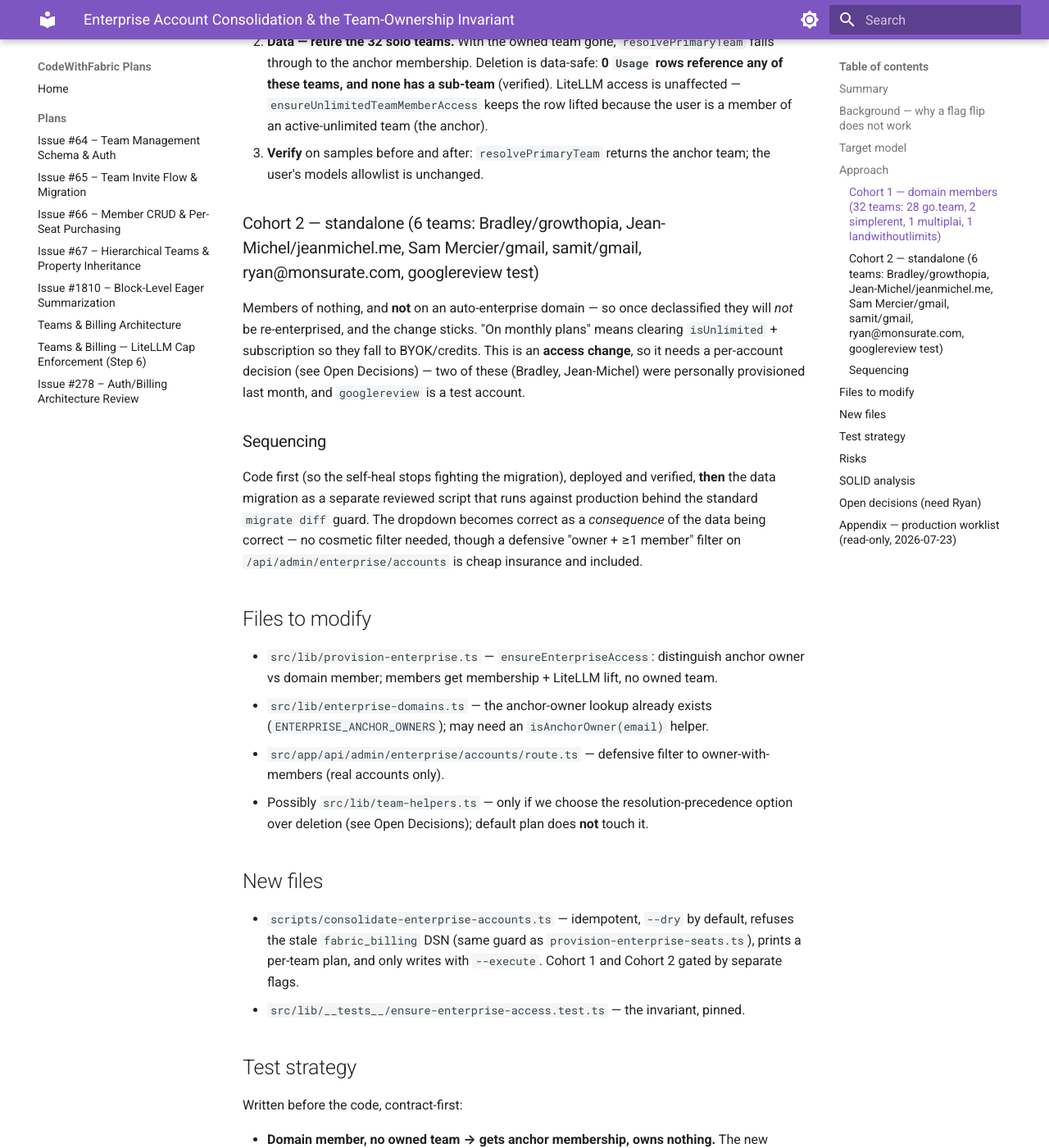
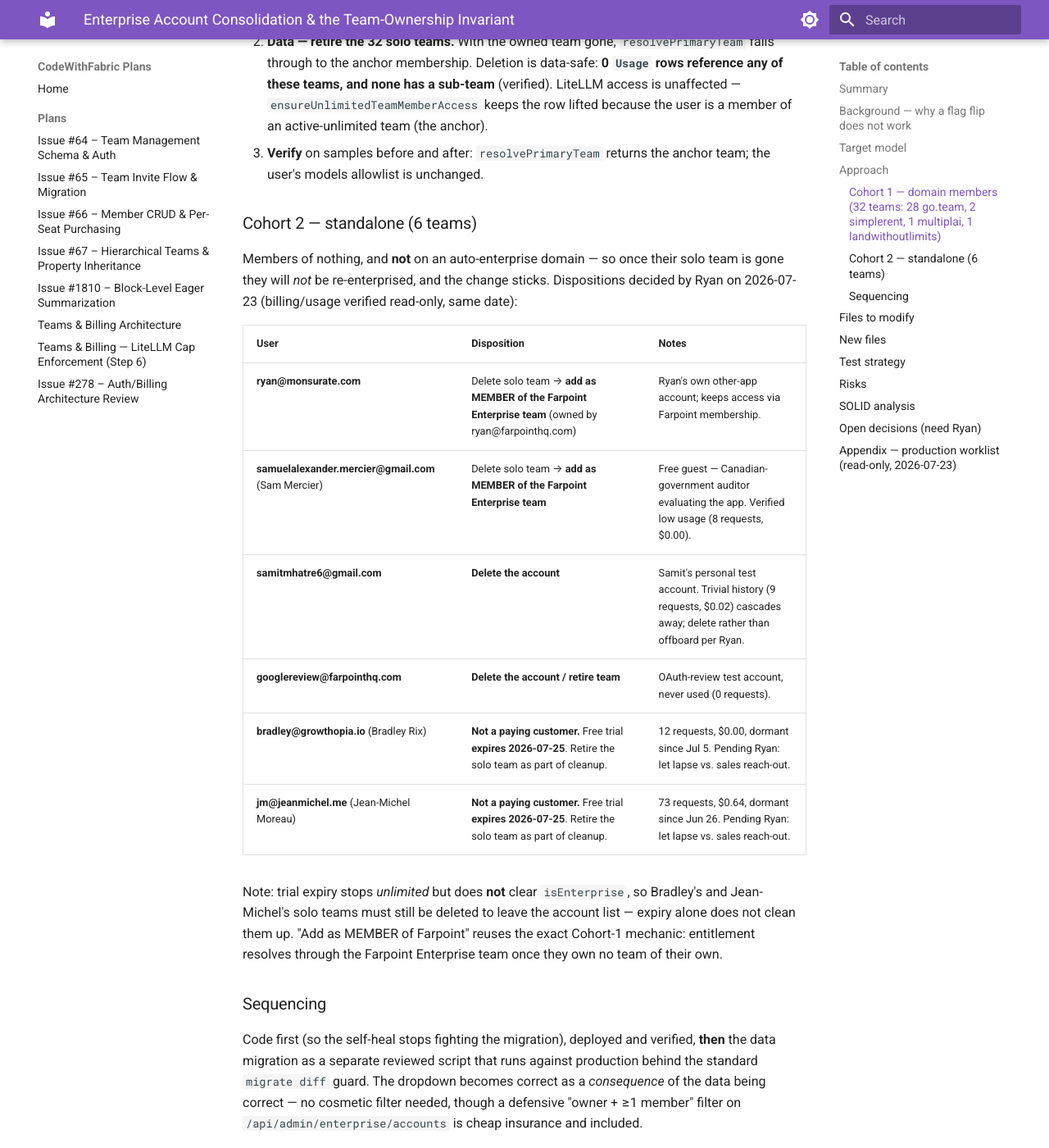
Before and after one commit to farpointhq/codewithfabric-plans, an MkDocs documentation site: the page built from docs/plans/enterprise-account-consolidation-plan.md, in a window 1280 px wide and 1400 px high, scrolled down 3821 px. Shown: the whole window at 82% size. Built offline with MkDocs 1.6.1 and Material for MkDocs 9.7.7, drawn with Linux system fonts in a browser that asks for light colours; some of the changed text lies outside the part shown.

Commit message:
plan: resolve Cohort 2 dispositions from Ryan's calls + billing check
ryan@monsurate and Sam Mercier become members of the Farpoint Enterprise team;
Samit's personal gmail and the googlereview test account are deleted. Bradley
and Jean-Michel verified non-paying — free trials expiring 2026-07-25; retire
their solo teams as cleanup (sales reach-out optional).

```diff
--- a/docs/plans/enterprise-account-consolidation-plan.md
+++ b/docs/plans/enterprise-account-consolidation-plan.md
@@ -83,14 +83,27 @@
 3. **Verify** on samples before and after: `resolvePrimaryTeam` returns the
    anchor team; the user's models allowlist is unchanged.
 
-### Cohort 2 — standalone (6 teams: Bradley/growthopia, Jean-Michel/jeanmichel.me, Sam Mercier/gmail, samit/gmail, ryan@monsurate.com, googlereview test)
+### Cohort 2 — standalone (6 teams)
 
-Members of nothing, and **not** on an auto-enterprise domain — so once
-declassified they will *not* be re-enterprised, and the change sticks. "On
-monthly plans" means clearing `isUnlimited` + subscription so they fall to
-BYOK/credits. This is an **access change**, so it needs a per-account decision
-(see Open Decisions) — two of these (Bradley, Jean-Michel) were personally
-provisioned last month, and `googlereview` is a test account.
+Members of nothing, and **not** on an auto-enterprise domain — so once their
+solo team is gone they will *not* be re-enterprised, and the change sticks.
+Dispositions decided by Ryan on 2026-07-23 (billing/usage verified read-only,
+same date):
+
+| User | Disposition | Notes |
+|---|---|---|
+| **ryan@monsurate.com** | Delete solo team → **add as MEMBER of the Farpoint Enterprise team** (owned by ryan@farpointhq.com) | Ryan's own other-app account; keeps access via Farpoint membership. |
+| **samuelalexander.mercier@gmail.com** (Sam Mercier) | Delete solo team → **add as MEMBER of the Farpoint Enterprise team** | Free guest — Canadian-government auditor evaluating the app. Verified low usage (8 requests, $0.00). |
+| **samitmhatre6@gmail.com** | **Delete the account** | Samit's personal test account. Trivial history (9 requests, $0.02) cascades away; delete rather than offboard per Ryan. |
+| **googlereview@farpointhq.com** | **Delete the account / retire team** | OAuth-review test account, never used (0 requests). |
+| **bradley@growthopia.io** (Bradley Rix) | **Not a paying customer.** Free trial **expires 2026-07-25**. Retire the solo team as part of cleanup. | 12 requests, $0.00, dormant since Jul 5. Pending Ryan: let lapse vs. sales reach-out. |
+| **jm@jeanmichel.me** (Jean-Michel Moreau) | **Not a paying customer.** Free trial **expires 2026-07-25**. Retire the solo team as part of cleanup. | 73 requests, $0.64, dormant since Jun 26. Pending Ryan: let lapse vs. sales reach-out. |
+
+Note: trial expiry stops *unlimited* but does **not** clear `isEnterprise`, so
+Bradley's and Jean-Michel's solo teams must still be deleted to leave the account
+list — expiry alone does not clean them up. "Add as MEMBER of Farpoint" reuses
+the exact Cohort-1 mechanic: entitlement resolves through the Farpoint Enterprise
+team once they own no team of their own.
 
 ### Sequencing
 
@@ -193,10 +206,11 @@
    Recommended: **delete** the 38 owner-only solo teams (data-safe per the
    Appendix; smallest steady-state change). The alternative touches
    `resolvePrimaryTeam` globally. Which?
-2. **Cohort 2 disposition.** Convert all 6 to monthly/BYOK now (Bradley,
-   Jean-Michel, Sam Mercier, samit gmail, ryan@monsurate, googlereview)? Notify
-   + grace first for the two personally-provisioned ones? `googlereview` and
-   `ryan@monsurate` (the *other* app's owner) can almost certainly just be cut.
+2. **Cohort 2 — resolved** (see the table above). Remaining sub-question:
+   Bradley and Jean-Michel are non-paying trials that expire 2026-07-25 on their
+   own — **let them lapse and delete their solo teams as cleanup**, or hold for a
+   sales reach-out first? (Default: let lapse; near-zero usage, Ryan doesn't
+   know them.)
 3. **Should a brand-new individual signup still get a personal team?** The
    invariant as written ("Members own nothing") is scoped here to *inside an
    Enterprise account*. Regular non-enterprise individuals still need a personal
```
